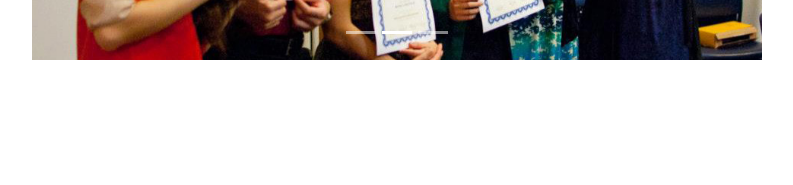
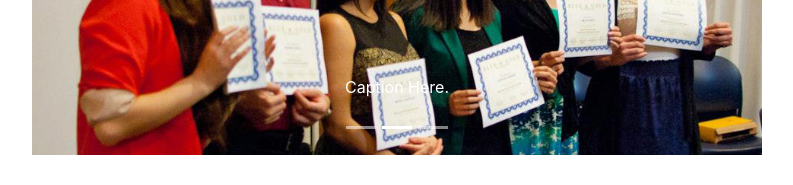
Before and after one commit to sararush/bgwebsite, a website with bundled scripts: page index.html in a window 1280 px wide. Shown: the part 1978-2163 px from the top of the page, without its empty margins (243-1036 px from the left). Built offline with nearby package versions, Linux system fonts and the light colour scheme.

Commit message:
group photo

```diff
--- a/css/scrolling-nav.css
+++ b/css/scrolling-nav.css
@@ -15,7 +15,7 @@ header {
 }
 
 section {
-  padding: 150px 0;
+  padding: 100px 0;
 }
 
 /* Accordion Style for Collapsible FAQ */
--- a/index.html
+++ b/index.html
@@ -59,6 +59,7 @@
       </div>
     </header>
 
+    <!-- ABOUT US -->
     <section id="about">
       <div class="container">
         <div class="row">
@@ -71,11 +72,13 @@
               <li>Bootstrap's scrollspy feature which highlights which section of the page you're on in the navbar</li>
               <li>Minimal custom CSS so you are free to explore your own unique design options</li>
             </ul>
+            <img src="assets/banquet.jpg">
           </div>
         </div>
       </div>
     </section>
 
+    <!-- BOOKS & SENIOR PORTRAITS -->
     <section id="books" class="bg-light">
       <div class="container">
         <div class="row">
@@ -87,6 +90,7 @@
       </div>
     </section>
 
+    <!-- SAMPLE PAGES -->
     <section id="samples">
       <div class="container">
         <div class="row">
@@ -104,12 +108,21 @@
                 <div class="carousel-inner" role="listbox">
                   <div class="carousel-item active">
                     <img class="d-block img-fluid" src="assets/269976_10151281565284595_1048614204_n.jpg" alt="First slide">
+                    <div class="carousel-caption d-none d-md-block">
+                      <p>Caption Here.</p>
+                    </div>
                   </div>
                   <div class="carousel-item">
                     <img class="d-block img-fluid" src="assets/7003_10151317416549216_1377378377_n1.jpg" alt="Second slide">
+                    <div class="carousel-caption d-none d-md-block">
+                      <p>Caption Here.</p>
+                    </div>
                   </div>
                   <div class="carousel-item">
                     <img class="d-block img-fluid" src="assets/581436_10151281516289595_794993756_n.jpg" alt="Third slide">
+                    <div class="carousel-caption d-none d-md-block">
+                      <p>Caption Here.</p>
+                    </div>
                   </div>
                 </div>
                 <a class="carousel-control-prev" href="#carouselExampleIndicators" role="button" data-slide="prev">
@@ -127,6 +140,8 @@
       </div>
     </section>
 
+
+    <!-- EVENTS / CALENDAR -->
     <section id="events">
       <div class="container">
         <div class="row">
@@ -139,6 +154,7 @@
       </div>
     </section>
 
+    <!-- FAQ -->
     <section id="faq">
       <div class="container">
         <div class="row">
@@ -244,6 +260,7 @@
       </div>
     </section>
 
+    <!-- CONTACT US -->
     <section id="contact">
       <div class="container">
         <div class="row">
```
Also changed, not shown: assets/banquet.jpg (added).
